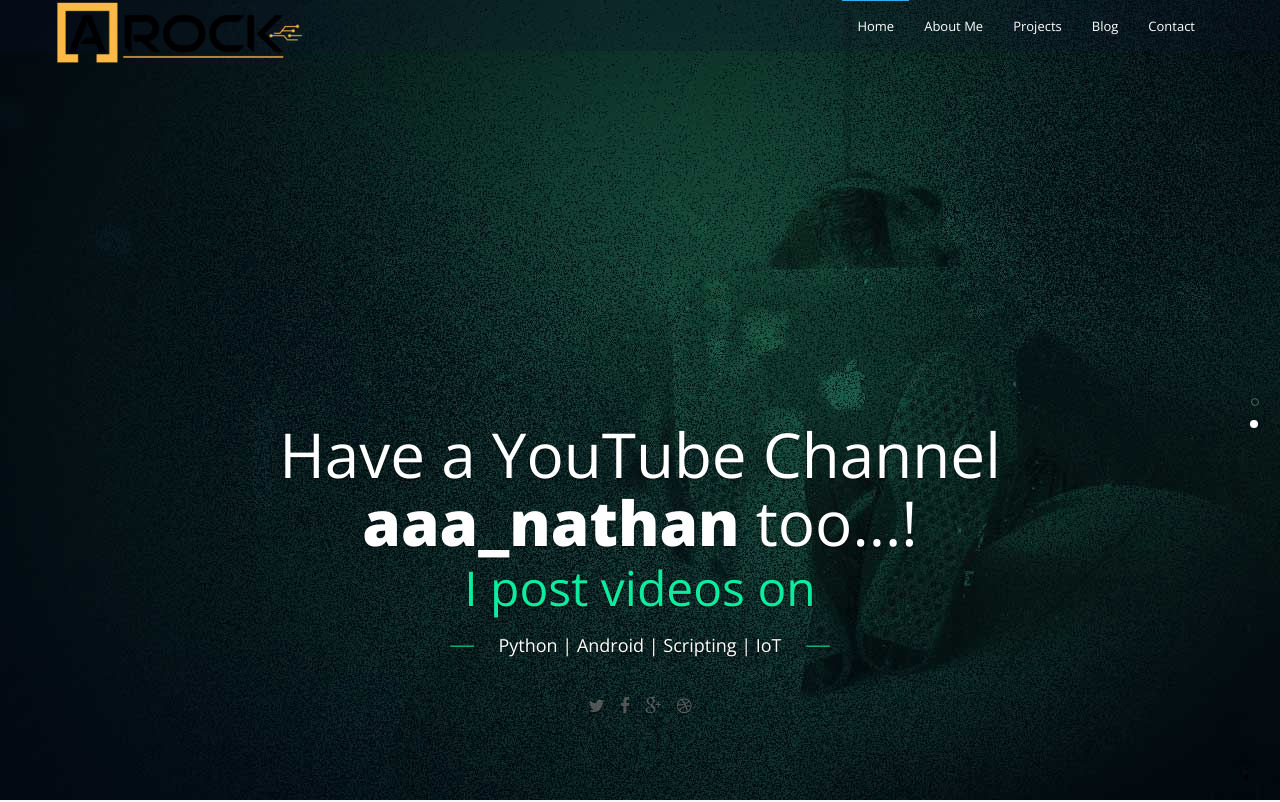
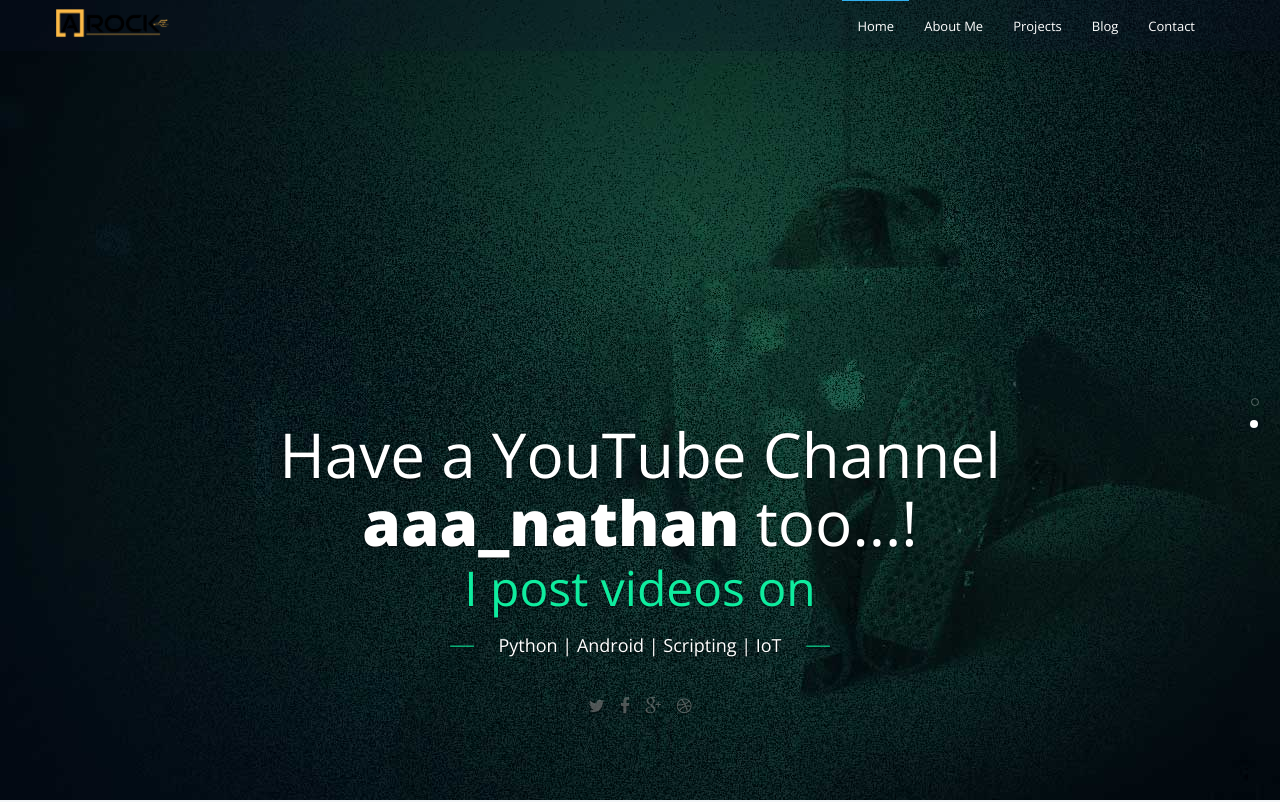
Before and after one commit to aaanathan/aaanathan.github.io, a plain HTML site: page index.html in a window 1280 px wide. Shown: the top 802 px of the page. Drawn offline with nearby package versions, Linux system fonts and the light colour scheme; some packages are replaced by stand-ins of ours; a script that the page names is missing.

Commit message:
logo style updated

```diff
--- a/index.html
+++ b/index.html
@@ -64,7 +64,7 @@
 					<!-- logo -->
                     <a class="navbar-brand" href="#body">
 						<h1 id="logo">
-							<img src="img/arock_logo.png" alt="A ROCK I AM">
+							<img src="img/arock_logo.png" alt="A ROCK I AM"  style='height:30px;'>
 						</h1>
 					</a>
 					<!-- /logo -->
```
